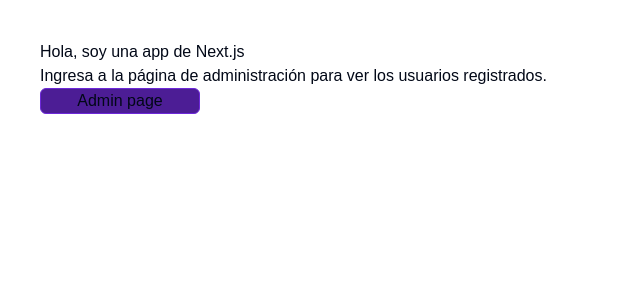
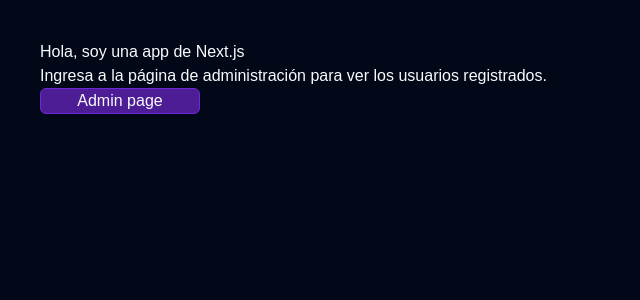
Before and after one commit to echudev/fullstack_neon_grizzle, a Next.js app: page / in a window 1280 px wide. Shown: the top 300 px of the page, without its empty margins (0-640 px from the left). Built offline with nearby package versions, Linux system fonts and the light colour scheme.

Commit message:
feat: darkmode update to default

```diff
--- a/app/layout.tsx
+++ b/app/layout.tsx
@@ -26,12 +26,12 @@ export default function RootLayout({
   children: React.ReactNode;
 }>) {
   return (
-    <html lang="es">
+    <html lang="es" className="dark">
       <body
         className={`${geistSans.variable} ${geistMono.variable} antialiased`}
       >
         <Suspense fallback={<Loader />}>
-          <main className="dark">{children}</main>
+          <main>{children}</main>
         </Suspense>
       </body>
     </html>
```
